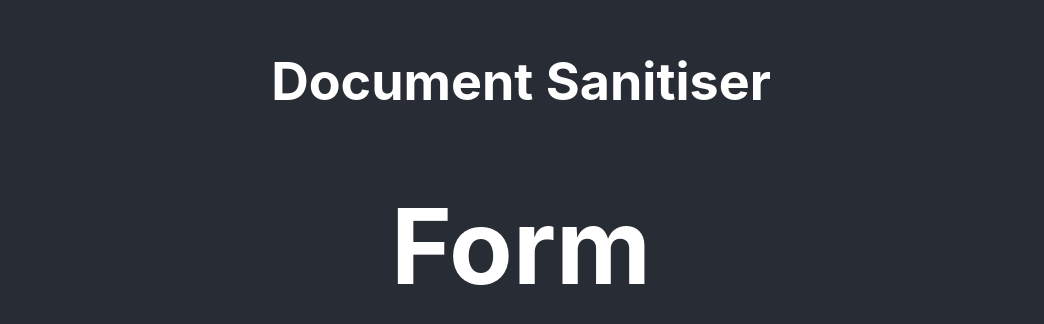
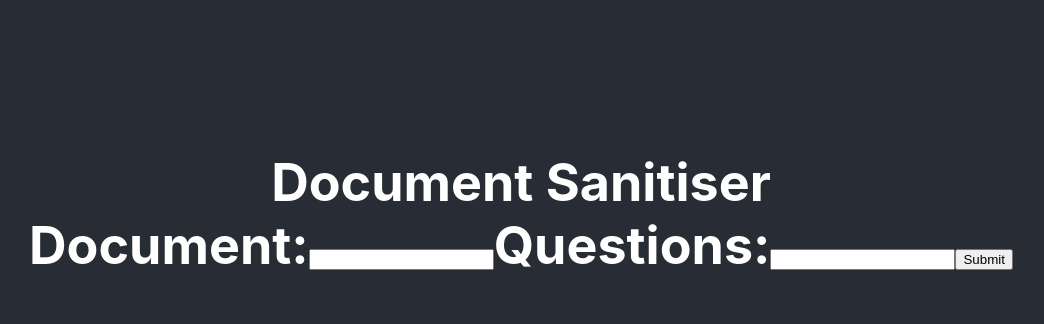
Before and after one commit to FilipposVlahos/FlexSanitise-Front-End, a React (Create React App) app: page / in a window 1280 px wide. Shown: the part 186-510 px from the top of the page, without its empty margins (119-1163 px from the left). Built offline with nearby package versions, Linux system fonts and the light colour scheme.

Commit message:
Created the Main Components
There are 3 Pages. The Form, the Result and the Loading page.

```diff
--- a/src/components/Container.js
+++ b/src/components/Container.js
@@ -2,6 +2,7 @@ import React, { useState } from "react";
 import { BoxLoading } from 'react-loadingg';
 
 import Form from "./Form"
+import Result from "./Result"
 
 const FORM = "form";
 const RESULT = "result";
@@ -9,24 +10,28 @@ const LOADING = "loading";
 
 const Container = () => {
     const [page, setPage] = useState(FORM);
+    const [response, setResponse] = useState();
+    const [error, setError] = useState();
+
     let view = page;
 
     switch (page) {
         case FORM:
-            view = <Form page />;
+            view = <Form setPage={setPage} setResponse={setResponse} setError={setError} />
             break;
 
         case RESULT:
-            view = <h1></h1>
+            view = <Result response={response} error={error} />
             break;
         case LOADING:
             view = <BoxLoading />;
+            break;
         default:
-            view = <Form />
+            view = "This should not have happened"
     }
 
     return(
-        <h1>{view}</h1>
+        <>{view}</>
     );
 }
 
--- a/src/components/Form.js
+++ b/src/components/Form.js
@@ -1,23 +1,54 @@
 import React, { useState } from "react";
 import sanitise from "../api/sanitise_api"
 
+const LOADING = "loading";
+const RESULT = "result";
 
-const Form = (page) => {
-    let re;
+function Form (props) {
+    const [text, setText] = useState("");
+    const [questions, setQuestions] = useState("");
 
-    function handleSubmit(text, questions) {
+    async function handleSubmit() {
+        props.setPage(LOADING);
         sanitise(text, questions)
             .then(function (response) {
-                re = response;
+                props.setResponse(response);
+                props.setPage(RESULT);
             })
             .catch(function (error) {
-                re = error;
+                if (error.response) {
+                    console.log(error.response.status);
+                    console.log(error.response.headers);
+                } else if (error.request) {
+                    console.log(error.request);
+                } else {
+                    console.log('Error', error.message);
+                }
+                props.setError(error);
+                props.setPage(RESULT)
             });
     }
 
 
-
-    return(<h>Form</h>);
+    return(
+    <form onSubmit={handleSubmit}>
+        <label>
+            Document:
+            <input
+                type="text"
+                value={text}
+                onChange={e => setText(e.target.value)}
+            />
+            Questions:
+            <input
+                type="text"
+                value={questions}
+                onChange={e => setQuestions(e.target.value)}
+            />
+        </label>
+        <input type="submit" value="Submit" />
+    </form>
+    );
 }
 
 export default Form;
--- a/src/components/Result.js
+++ b/src/components/Result.js
@@ -0,0 +1,26 @@
+import React from "react";
+
+function Result(props) {
+    if (props.response) {
+        return(
+            <>
+                {props.response.data}
+            </>
+        )
+    } else if (props.error) {
+        return(
+            <>
+                Error!
+                {props.error.response ? props.error.response.status : ""}
+                {props.error.response ? props.error.response.headers : ""}
+
+                {props.error.request ? props.error.request : ""}
+
+                {props.error.message ? props.error.message : ""}
+            </>
+        )
+    }
+
+}
+
+export default Result;
```
